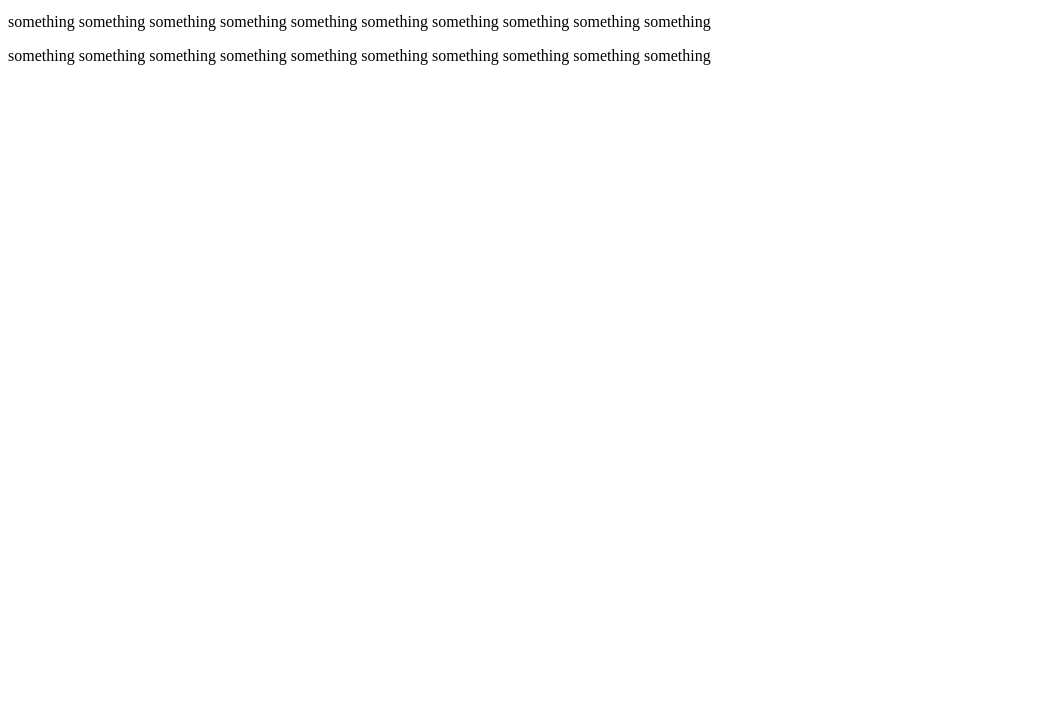
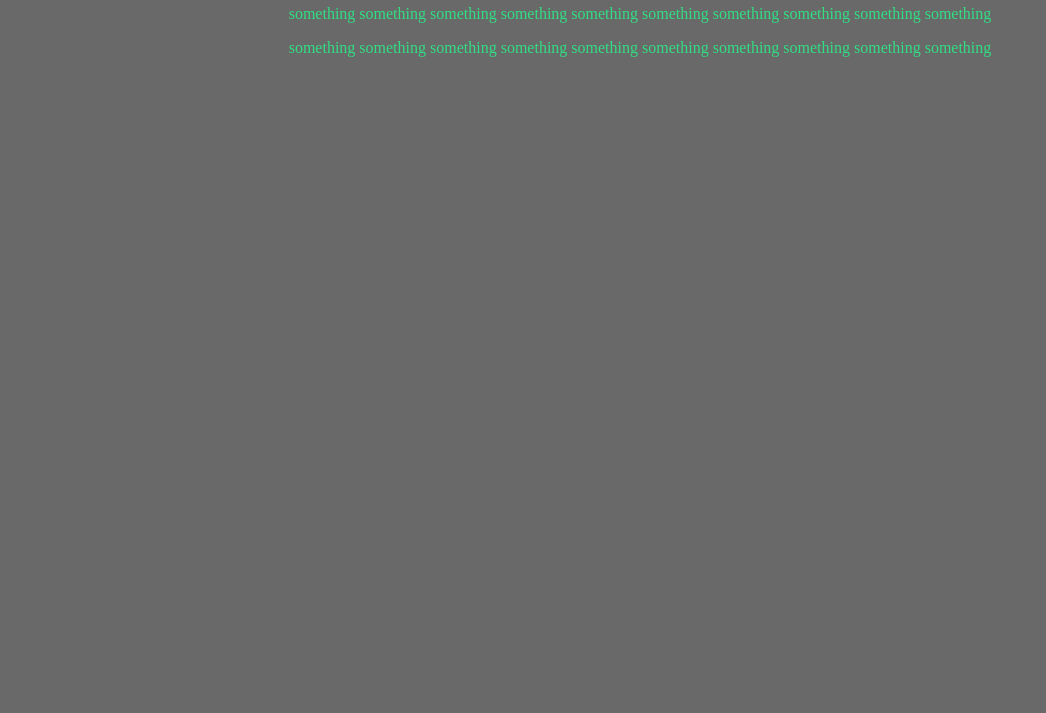
Before and after one commit to tooshorta/tooshortaSite, a plain HTML site: page index.html in a window 1280 px wide. Shown: the part 87-800 px from the top of the page, without its empty margins (0-1046 px from the left). Drawn offline with Linux system fonts and the light colour scheme.

Commit message:
basic styling with css

```diff
--- a/index.html
+++ b/index.html
@@ -3,6 +3,7 @@
     <meta charset="UTF-8">
     <meta name="viewport" content="width=device-width, initial-scale=1.0">
     <title>Document</title>
+    <link rel="stylesheet" href="styles.css">
   </head>
   <body>
     <h1>tooshorta</h1>
--- /dev/null
+++ b/styles.css
@@ -0,0 +1,6 @@
+body {
+    margin: 0;
+    background: #696969;
+    text-align: center;
+    color: #32de84;
+}
```
Also changed, not shown: 1 other file.
